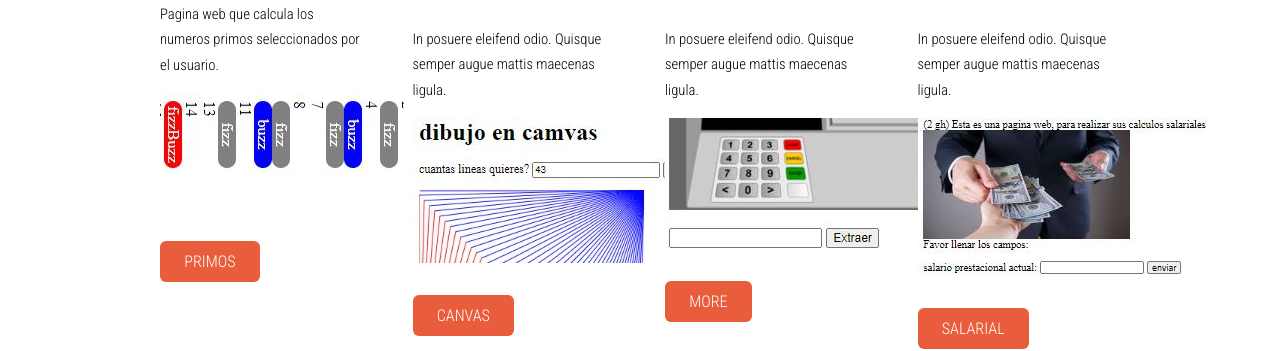
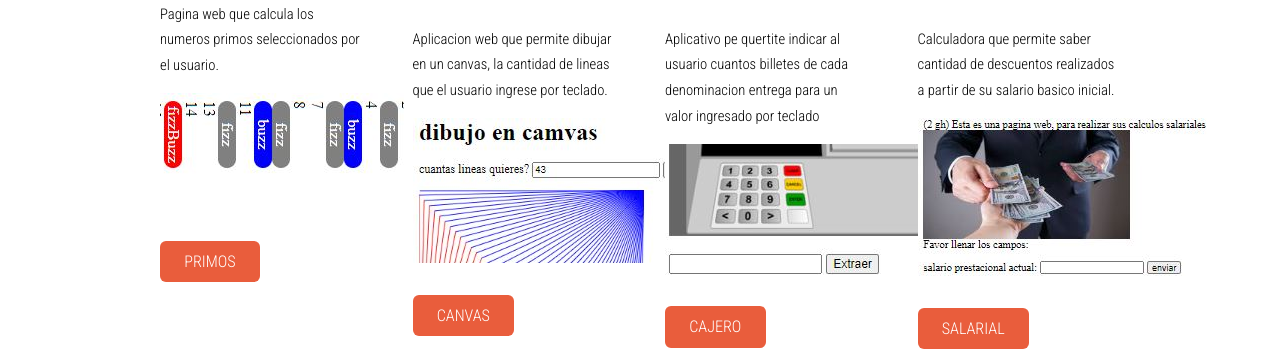
Before and after one commit to samueldazadaza/portafolio2, a plain HTML site: page index.html in a window 1280 px wide. Shown: the part 610-961 px from the top of the page. Drawn offline with nearby package versions, Linux system fonts and the light colour scheme.

Commit message:
cambiando descripcion de 4 proyectos

```diff
--- a/index.html
+++ b/index.html
@@ -77,7 +77,7 @@
 							<header>
 								<h2>dibujando con canvas</h2>
 							</header>
-							<p class="subtitle">In posuere eleifend odio. Quisque semper augue mattis maecenas ligula.</p>
+							<p class="subtitle">Aplicacion web que permite dibujar en un canvas, la cantidad de lineas que el usuario ingrese por teclado.</p>
 							<p><a href="#"><img src="images/canvas.jpg" alt=""></a></p>
 							<a href="https://samueldazadaza.github.io/canvas/" class="button">canvas</a>
 						</section>
@@ -87,9 +87,9 @@
 							<header>
 								<h2>Cajero automatico</h2>
 							</header>
-							<p class="subtitle">In posuere eleifend odio. Quisque semper augue mattis maecenas ligula.</p>
+							<p class="subtitle">Aplicativo pe quertite indicar al usuario cuantos billetes de cada denominacion entrega para un valor ingresado por teclado</p>
 							<p><a href="#"><img src="images/cajero.jpg" alt=""></a></p>
-							<a href="https://samueldazadaza.github.io/cajero/" class="button">More</a>
+							<a href="https://samueldazadaza.github.io/cajero/" class="button">Cajero</a>
 						</section>
 					</div>
 					<div class="3u">
@@ -97,7 +97,7 @@
 							<header>
 								<h2>Calculadora salarial</h2>
 							</header>
-							<p class="subtitle">In posuere eleifend odio. Quisque semper augue mattis maecenas ligula.</p>
+							<p class="subtitle">Calculadora que permite saber cantidad de descuentos realizados a partir de su salario basico inicial.</p>
 							<p><a href="#"><img src="images/pics16.jpg" alt=""></a></p>
 							<a href="https://samueldazadaza.github.io/calculadorasalarial/" class="button">salarial</a>
 						</section>
```
